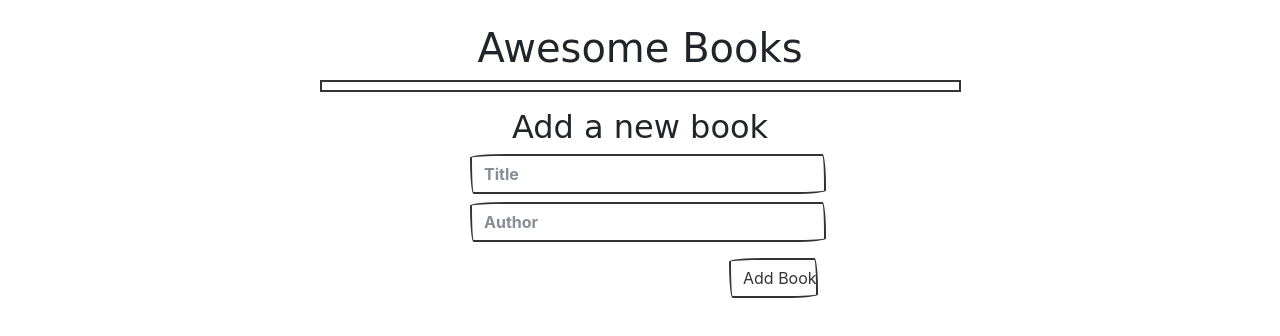
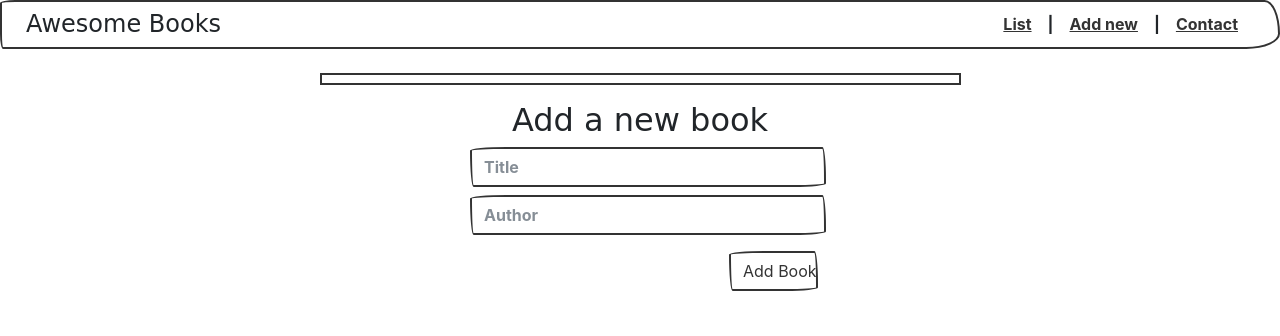
Before and after one commit to memelopez/awesome-books, a website: page index.html in a window 1280 px wide. Drawn offline with nearby package versions, Linux system fonts and the light colour scheme; a web font is replaced by a local one.

Commit message:
Add navigation component

```diff
--- a/index.html
+++ b/index.html
@@ -7,11 +7,22 @@
     <link rel="stylesheet" href="https://use.fontawesome.com/releases/v5.15.3/css/all.css" integrity="sha384-SZXxX4whJ79/gErwcOYf+zWLeJdY/qpuqC4cAa9rOGUstPomtqpuNWT9wdPEn2fk" crossorigin="anonymous">
     <link rel="stylesheet" href="https://bootswatch.com/5/sketchy/bootstrap.min.css">
     <link rel="stylesheet" href="index.css">
+    <script src="https://cdn.jsdelivr.net/npm/luxon@1.27.0/build/global/luxon.min.js"></script>
     <title>Awesome books</title>
 </head>
 <body>
-    <div class="container mt-4">
-        <h1 class="text-center">Awesome Books</h1>
+  <nav class="navbar navbar-expand-lg navbar-light bg-light d-flex justify-content-between px-4">
+    <h4 class="m-0 p-0">Awesome Books</h1>
+    <div class="d-flex justify-content-between">
+      <a href="#" class="px-3 border-primary border-right">List</a>
+      <span>|</span>
+      <a href="#" class="px-3 border-dark border-right">Add new</a>
+      <span>|</span>
+      <a href="#" class="px-3">Contact</a>
+    </div>
+
+  </nav>
+  <div class="container mt-4">
         <div id="div4list" class="row justify-content-center">
           <div class="col-7">
             <ul id="book-list" class="border border-primary p-1"></ul>
```
